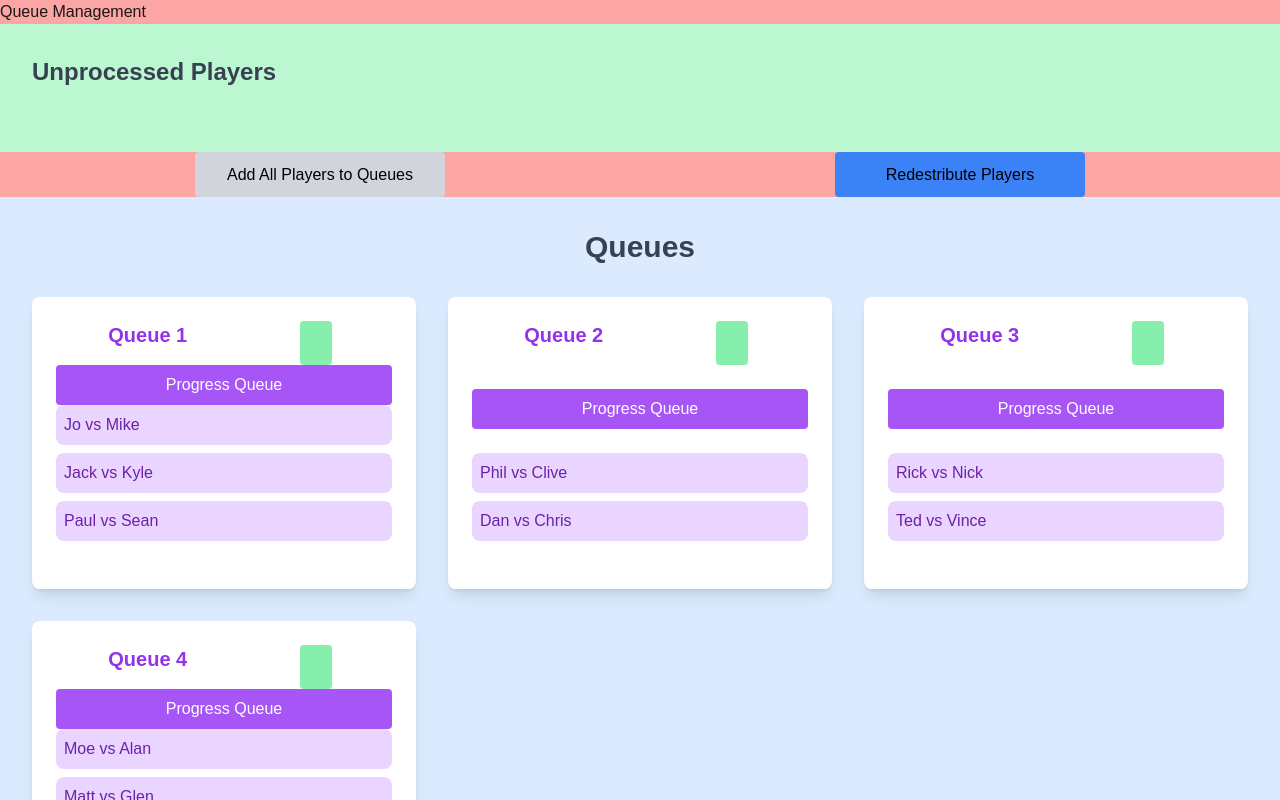
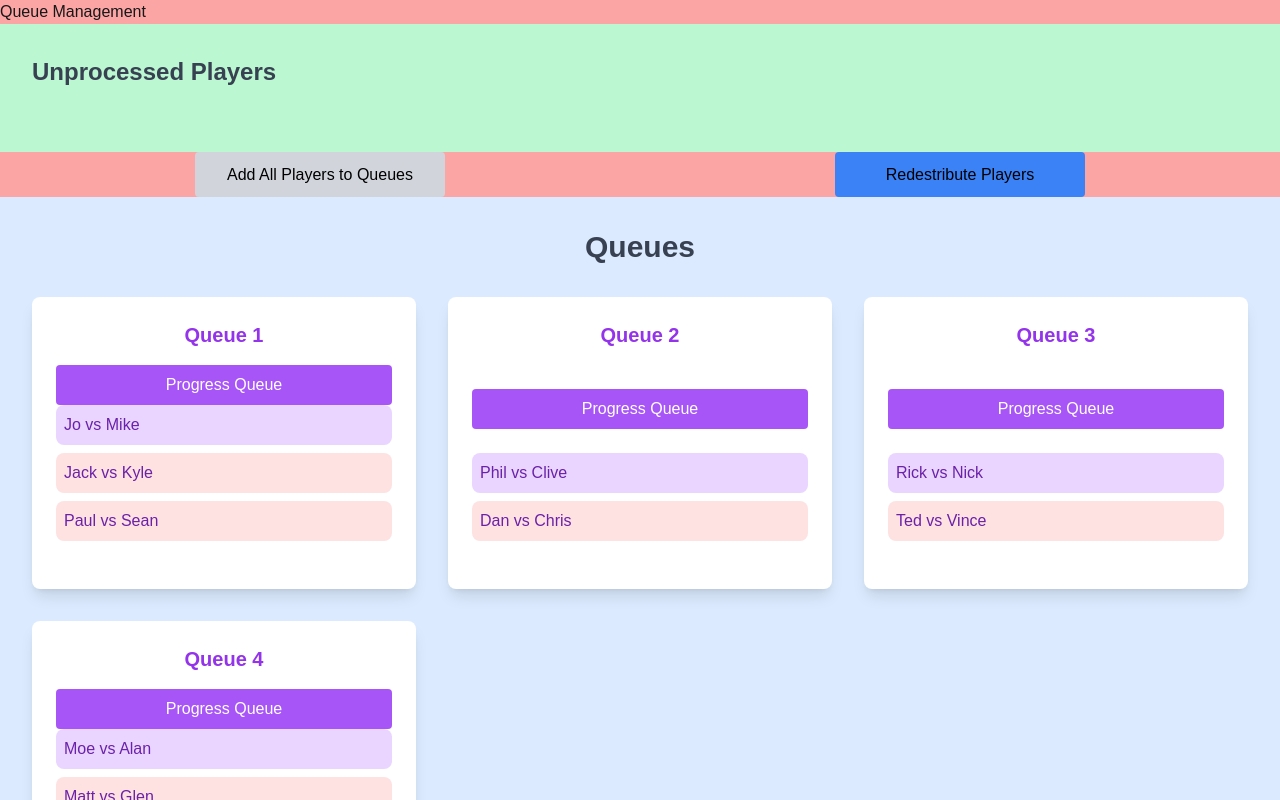
Before and after one commit to liskov-projects/q-manager, a Next.js app: page / in a window 1280 px wide. Both pictures are taken after a click on the button "Add All Players to Queues". Shown: the top 800 px of the page. Built offline with nearby package versions, Linux system fonts and the light colour scheme.

Commit message:
cleaned up all console.logs

```diff
--- a/src/app/page.tsx
+++ b/src/app/page.tsx
@@ -42,30 +42,21 @@ const App = () => {
   const [queues, setQueues] = useState<Queue[]>(initialQueues);
   const [players, setPlayers] = useState<Player[]>(playersUpdated);
 
+  // REVIEW: rename to handleAddToShortestQueue ?
   const addItemToShortestQueue = async (itemId: string) => {
     // Find the item based on itemId
     const itemToUpdate = players.find(player => player.id === itemId);
 
-    // console.log(itemToUpdate);
-    // this is a tempQ item
-    // console.log(itemId);
-
     if (!itemToUpdate) {
-      console.error("Item not found");
-      return;
+      throw new Error("Item not found");
     }
 
     const shortestQueue = findShortestQueue(queues);
-    // console.log(shortestQueue);
 
-    // Create a new object with assignedToQueue set to true
     const updatedItem = {
       ...itemToUpdate,
       assignedToQueue: true
     };
-
-    // console.log("UPDATED ITEM");
-    // console.log(updatedItem);
 
     shortestQueue.queueItems.push(updatedItem);
 
@@ -76,40 +67,24 @@ const App = () => {
       return queue;
     });
 
-    // console.log("NEW QUEUES");
-    // console.log(newQueues);
-
     setPlayers(prevPlayers =>
       prevPlayers.map(player => (player.id === itemId ? updatedItem : player))
     );
-    // console.log("NEW PLAYERS");
-    // console.log(players);
-
-    // do the same as with Players?
-    await setQueues(newQueues);
+    setQueues(newQueues);
   };
 
+  // REVIEW: rename to handleAddToAllQueues ?
   // don't need async await?
   async function addAllToQueues(items: Player[]) {
-    //get how many items in a queue
-    // const totalItems = items.length;
-    console.log("these are items:", items);
-    // for (let i = 0; i < totalItems; i++) {
-    // const newItems = items.map(async item => {
     for (const item of items) {
       if (!item.assignedToQueue) {
-        // doesn't update the state properly
         item.assignedToQueue = true;
-        // console.log("SENDING ITEM TO QUEUE");
-        // console.log(item);
-        // console.log("CURRENT QUEUEs");
-        // console.log(queues);
         await addItemToShortestQueue(item.id);
       }
     }
-    // setPlayers(newItems);
   }
 
+  // REVIEW: helper
   const findShortestQueue = (queues: Queue[]) => {
     let shortestQueue = queues[0];
     queues.forEach(queue => {
@@ -119,21 +94,8 @@ const App = () => {
     });
     return shortestQueue;
   };
-  // Function to add all players to the queues
 
-  // const addAllToQueues = () => {
-  //   const newQueues = [...queues];
-  //   const totalItems = players.length;
-  //   let queueIndex = 0;
-
-  //   for (let i = 0; i < totalItems; i++) {
-  //     if (queueIndex === newQueues.length) queueIndex = 0;
-  //     addItemToShortestQueue(players[i], queueIndex);
-  //     queueIndex++;
-  //   }
-  // };
-
-  // Function to progress a queue one step
+  // REVIEW: rename to handleProgressOneStep ?
   const progressQueueOneStep = (queueIndex: number) => {
     const newQueues = [...queues];
     const processedPlayer: Player | undefined =
@@ -152,66 +114,22 @@ const App = () => {
     setQueues(newQueues);
   };
 
-  // REVIEW: potential trouble with state update
-  //seems to work | candidate to go into utils file
-  // function queueSlicer(queues) {
-  //   // console.log("these are queues entering queueSlicer", queues);
-  //   const shortestQueue = findShortestQueue(queues);
-  //   // console.log("these this is the shortest q", shortestQueue);
-
-  //   const shortestQLength = shortestQueue.queueItems.length;
-  //   // console.log(
-  //   //   "these this is the IDX to use to slice (shortest q length)",
-  //   //   shortestQLength
-  //   // );
-
-  //   const slicedQTailCollection = [];
-  //   const stumps = [];
-  //   for (let i = 0; i < queues.length; i++) {
-  //     slicedQTailCollection.push(queues[i].queueItems.slice(shortestQLength));
-  //     stumps.push(queues[i].queueItems.slice(0, shortestQLength));
-  //   }
-  //   console.log("SLICER stumps are: ", stumps);
-  //   console.log("SLICER slicedCollectios are: ", slicedQTailCollection);
-
-  //   return {stumps, slicedQTailCollection};
-  // }
-
-  // REVIEW:
+  // REVIEW: rename to handleRedistributeQueues ?
   function redestributeQueues(queues) {
-    console.log("these are queues entering redistributor", queues);
     const shortestQueue = findShortestQueue(queues);
-    console.log("these this is the shortest q", shortestQueue);
 
     const shortestQLength = shortestQueue.queueItems.length;
-    console.log(
-      "these this is the IDX to use to slice (shortest q length)",
-      shortestQLength
-    );
 
     const slicedQTailCollection = [];
     const stumps = [];
 
     for (let i = 0; i < queues.length; i++) {
-      console.log("queue at idx ", queues[i].queueItems);
       const slicedTail = queues[i].queueItems.slice(shortestQLength);
-      console.log("item to push ", slicedTail);
       slicedQTailCollection.push(slicedTail);
-      // works as expected
       stumps.push(queues[i].queueItems.slice(0, shortestQLength));
     }
-
-    console.log("stumps are: ", stumps);
-    console.log("slicedQTailCollection is: ", slicedQTailCollection);
-
     const tempQ = [];
-    // runs if there's someone left in the any of the slices
     while (slicedQTailCollection.some(q => q.length > 0)) {
-      console.log("WHILE LOOP");
-      console.log("SLICED Q TAIL COLLECTION");
-      console.log(slicedQTailCollection);
-      // for every sliceCollection if it's not empty run .shift & .push into tempQ
-      // for (let i = 0; i < slicedQTailCollection.length; i++) {
       slicedQTailCollection.forEach(tail => {
         if (tail.length > 0) {
           const itemToPush = tail.shift();
@@ -220,27 +138,10 @@ const App = () => {
       });
     }
 
-    //this is what we expect to have & in the right order
-    console.log("tempQ", tempQ);
-
-    // this make sure we update state correctly
-    // const newQueues = queues.map((queue, idx) => {
-    //   return {...queue, queueItems: stumps[idx]};
-    // });
-
-    // for (let i = 0; i < tempQ.length; i++) {
-    //   newQueues.forEach(queue => {
-    //     // if (!queue.queueItems.includes(tempQ[i])) queue.queueItems.push(tempQ[i]);
-    //     queue.queueItems.push(tempQ[i]);
-    //   });
-    // }
-    // add the tempQ to the stumps
     tempQ.forEach((qItem, index) => {
       const stumpIndex = index % stumps.length;
       stumps[stumpIndex].push(qItem);
     });
-
-    console.log("STUMPS FINAL - to be added to QUEUES ", stumps);
 
     const newQueues = queues.map((queue, index) => {
       return {...queue, queueItems: stumps[index]};
@@ -254,17 +155,14 @@ const App = () => {
       <h1>Queue Management</h1>
 
       <div className="p-8 bg-green-200">
-        {/* Header */}
         <header className="mb-8">
           <h2 className="text-2xl font-bold text-gray-700">Unprocessed Players</h2>
         </header>
 
-        {/* Grid of Player Cards */}
         <PlayersList
           players={players}
           addItemToShortestQueue={addItemToShortestQueue}
         />
-        {/* <Players players={players} addItemToShortestQueue={addItemToShortestQueue}/> */}
       </div>
       <div className="flex flex-row justify-around">
         <button
@@ -284,35 +182,30 @@ const App = () => {
       </div>
 
       <div className=" p-8 bg-blue-100">
-        {/* Header */}
         <header className="mb-8">
           <h2 className="text-3xl font-bold text-gray-700 text-center">Queues</h2>
         </header>
 
-        {/* Queues Grid */}
-        {/* COMPONENT: */}
         <QueuesGrid
           queues={queues}
           setQueues={setQueues}
+          //REVIEW: the player state & its setter aren't used in QueuesGrid
           players={players}
           setPlayers={setPlayers}
           onProgress={progressQueueOneStep}
         />
       </div>
 
-      {/* OLD: */}
       <div className="p-8 bg-yellow-200">
         {/* Header */}
         <header className="mb-8">
           <h2 className="text-2xl font-bold text-gray-700">Processed Players</h2>
         </header>
 
-        {/* Grid of Processed Player Cards */}
         <ProcessedPlayers
           players={players}
           addItemToShortestQueue={addItemToShortestQueue}
         />
-        {/* <Players players={players} addItemToShortestQueue={addItemToShortestQueue}/> */}
       </div>
     </div>
   );
@@ -357,10 +250,8 @@ function PlayersList({
   addItemToShortestQueue: (id: string) => Queue[];
 }) {
   const unprocessedPlayers = players.filter(
-    // added !player.processedThroughQueue to ensure item doesn't appear in the top area again
     player => !player.assignedToQueue && !player.processedThroughQueue
   );
-  // console.log(unprocessedPlayers);
   return (
     <div className="grid grid-cols-1 sm:grid-cols-2 md:grid-cols-3 lg:grid-cols-4 gap-6">
       {unprocessedPlayers.map(player => (
@@ -389,14 +280,9 @@ function ProcessedPlayers({
   players: Player[];
   addItemToShortestQueue: (id: string) => Queue[];
 }) {
-  // console.log("PLAYERS ********");
-  // console.log(players);
   const processedPlayers = players.filter(player => {
-    // console.log(player)
     return player.processedThroughQueue;
   });
-  // console.log("PROCESSED PLAYERS");
-  // console.log(processedPlayers);
 
   return (
     <div className="grid grid-cols-1 sm:grid-cols-2 md:grid-cols-3 lg:grid-cols-4 gap-6">
@@ -428,12 +314,12 @@ function QueuesGrid({
   queues: Queue[];
   onProgress: (index: number) => Queue[];
 }) {
-  // console.log(queues);
   return (
     <div className="grid grid-cols-1 md:grid-cols-2 lg:grid-cols-3 gap-8">
       {queues.map((queue, index) => (
         <Queue
           key={queue.id}
+          //REVIEW: move classname directly on the returned div? = fewer props to pass
           className={
             "bg-white rounded-lg shadow-lg p-6 flex flex-col justify-between"
           }
@@ -447,51 +333,34 @@ function QueuesGrid({
   );
 }
 
-// getting ready to implement drag and drop
 // COMPONENT:
 function Queue({queue, setQueues, className, onProgress, index}) {
-  // DRAG N DROP
   const [draggedItem, setDraggedItem] = useState<Player>(null);
-  // don't need to use prevDragged cause we don't care?
   const handleDragStart = draggedItem => setDraggedItem(draggedItem);
   const handleDragOver = (e, targetItem) => e.preventDefault();
 
-  // does the bulk of the drag n drop
+  // does the main dragndrop
   const handleDrop = (e, targetItem) => {
     e.preventDefault();
-
-    console.log("TARGET ITEM FOR DROPPING ");
-    console.log(targetItem);
-    console.log("THE EVENT");
-    console.log(e.target.parentElement);
 
     if (!draggedItem || draggedItem.id === targetItem.id) return;
 
     const draggedIndex = queue.queueItems.findIndex(
       item => item.id === draggedItem.id
     );
-    // console.log("DRAGGED INDEX ", draggedIndex);
+    const targetIndex = queue.queueItems.findIndex(item => item.id === targetItem.id);
 
-    const targetIndex = queue.queueItems.findIndex(item => item.id === targetItem.id);
-    // console.log("TARGET INDEX ", targetIndex);
-    // modifying the queue
     const updatedOrder = [...queue.queueItems];
-    // console.log("UPDATEDORDER before splice ", updatedOrder);
-    // removes the draggeed item (draggedItem - what we move, 1 - how many items are removed)
+    // removes the draggeed item (draggedItem - what to move, 1 - items to remove)
     updatedOrder.splice(draggedIndex, 1); //this removes the item and places it where we want
-    // inserts it back without removing any elements (target - where we're moving to; 0 - how many items are removed; draggedItem - what is placed)
+    // inserts without removing elements (target - where to; 0 - items to remove; draggedItem - what is moved)
     updatedOrder.splice(targetIndex, 0, draggedItem);
-    // console.log("UPDATEDORDER after splice ", updatedOrder);
 
-    // FIXME: potential cause of the crash when the item is released
     setQueues(prevQueues => {
       return prevQueues.map((q, idx) => {
         if (q.id === queue.id) {
           q.queueItems = updatedOrder;
         }
-        // filter to find the Queue =>
-        // ({...q, updatedOrder})
-        // console.log(q);
         return q;
       });
     });
@@ -505,9 +374,6 @@ function Queue({queue, setQueues, className, onProgress, index}) {
         <h3 className="text-xl font-semibold text-purple-600 mb-4">
           Queue {queue.queueName}
         </h3>
-        <span className="bg-green-300 mx-2 text-white py-2 px-4 rounded">
-          {/* {match?.name} */}
-        </span>
       </div>
       {/* Progress Button */}
       {queue.queueItems.length > 0 && (
@@ -519,10 +385,14 @@ function Queue({queue, setQueues, className, onProgress, index}) {
       )}
       {queue.queueItems.length > 0 ? (
         <ul className="mb-4">
-          {queue.queueItems.map((item, idx) => (
+          {/* REVIEW: item should be a player */}
+          {queue.queueItems.map((item, index) => (
             <QueueItem
-              key={idx}
-              className={"bg-purple-200 text-purple-800 p-2 rounded-lg mb-2"}
+              key={item.id}
+              //REVIEW: move classname directly on the returned div? = fewer props to pass
+              className={`${
+                index === 0 ? "bg-purple-200" : "bg-red-100"
+              }  text-purple-800 p-2 rounded-lg mb-2`}
               item={item}
               onDragStart={handleDragStart}
               onDragOver={handleDragOver}
```
